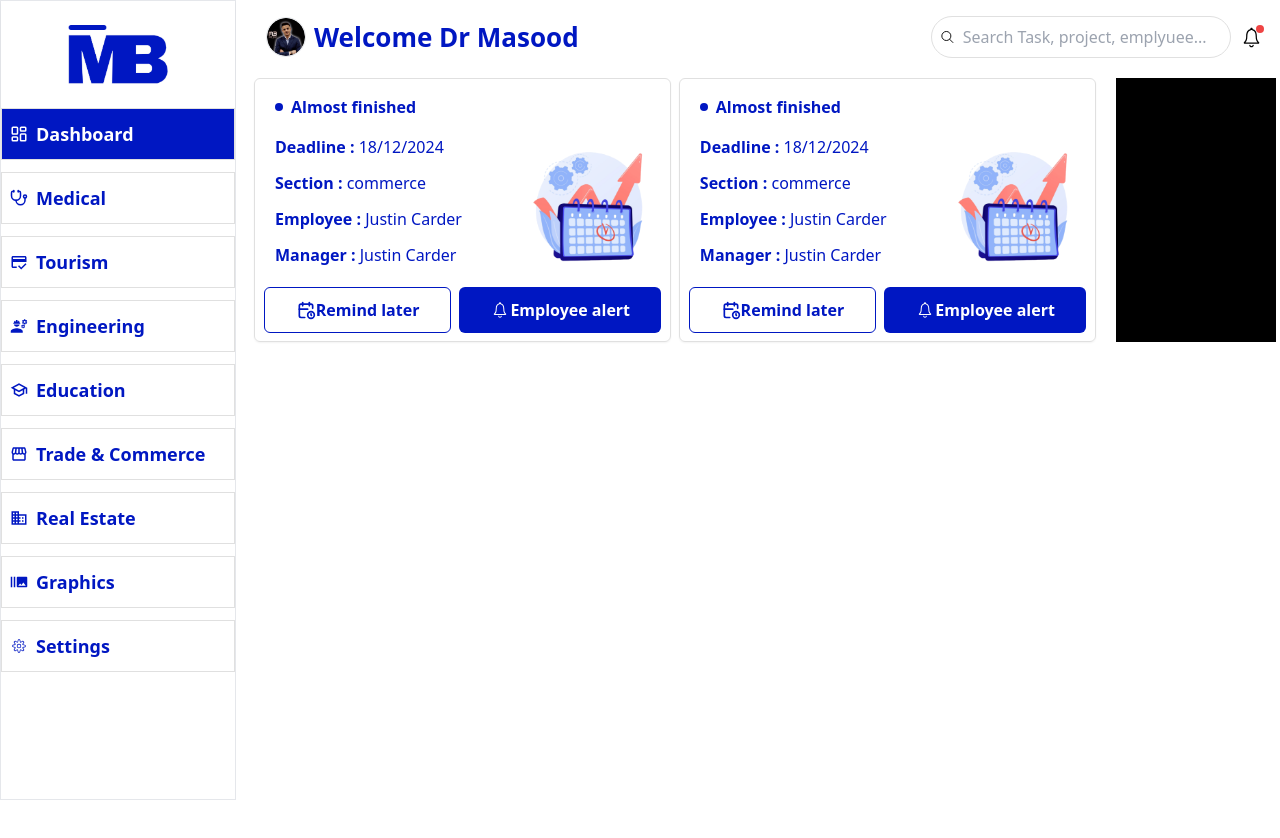
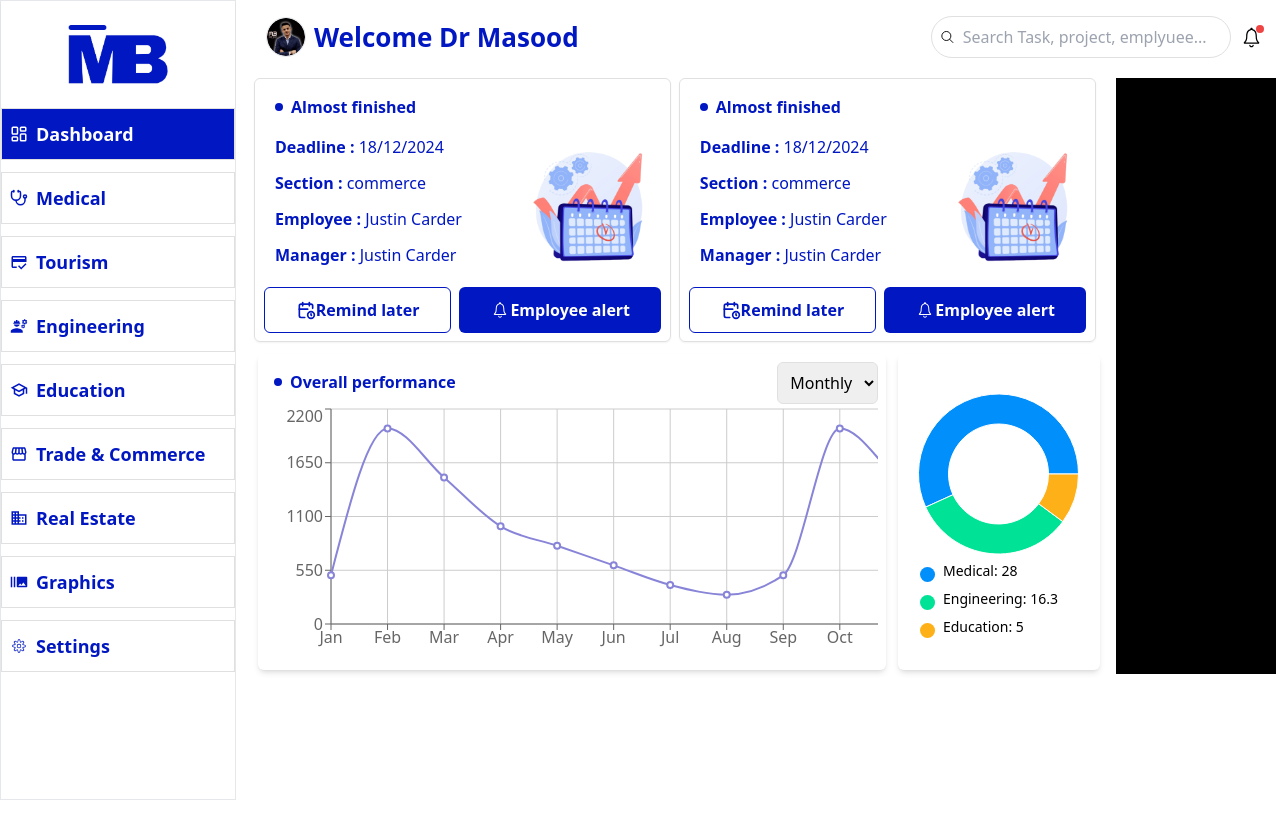
Before and after one commit to montaser77789/MB-WAY, a React (Vite) app: page / in a window 1280 px wide. Shown: the top 838 px of the page. Built offline with nearby package versions, Linux system fonts and the light colour scheme.

Commit message:
add Charts

```diff
--- a/package.json
+++ b/package.json
@@ -15,6 +15,7 @@
     "react-dom": "^18.3.1",
     "react-icons": "^5.3.0",
     "react-router-dom": "^6.28.0",
+    "recharts": "^2.13.3",
     "tailwind-merge": "^2.5.4",
     "tailwind-scrollbar": "^3.1.0"
   },
--- /dev/null
+++ b/src/components/charts/CircleShart.tsx
@@ -0,0 +1,75 @@
+import { PieChart, Pie, Cell, Tooltip, ResponsiveContainer } from "recharts";
+
+const pieData = [
+  { name: "Medical", value: 28, color: "#008FFB" },
+  { name: "Engineering", value: 16.3, color: "#00E396" },
+  { name: "Education", value: 5, color: "#FEB019" },
+];
+
+const MyDonutChart = () => (
+  <div
+    style={{ minWidth: "100%", height: 300, position: "relative", zIndex: 10 }}
+  >
+    <ResponsiveContainer width="100%" height="80%">
+      <PieChart>
+        <Pie
+          data={pieData}
+          dataKey="value"
+          nameKey="name"
+          cx="50%"
+          cy="50%"
+          innerRadius={50}
+          outerRadius={80}
+          labelLine={false}
+          isAnimationActive={true}
+        >
+          {pieData.map((entry, index) => (
+            <Cell key={`cell-${index}`} fill={entry.color} />
+          ))}
+        </Pie>
+        <Tooltip />
+      </PieChart>
+    </ResponsiveContainer>
+    <div
+      style={{
+        position: "absolute",
+        bottom: "10px",
+        left: "50%",
+        transform: "translateX(-50%)",
+        display: "flex",
+        flexDirection: "column",
+        justifyContent: "center",
+      }}
+    >
+      {pieData.map((entry, index) => (
+        <div
+          key={index}
+          style={{ display: "flex", alignItems: "center", marginRight: "20px" }}
+        >
+          <div
+            style={{
+              width: "15px",
+              height: "15px",
+              backgroundColor: entry.color,
+              marginRight: "8px",
+
+              borderRadius: "50%",
+            }}
+          ></div>
+          <span
+            style={{
+              fontSize: "14px",
+              color: "#000",
+              marginBottom: "7px",
+              textWrap: "nowrap",
+            }}
+          >
+            {entry.name}: {entry.value}
+          </span>
+        </div>
+      ))}
+    </div>
+  </div>
+);
+
+export default MyDonutChart;
--- /dev/null
+++ b/src/components/charts/linechart.tsx
@@ -0,0 +1,133 @@
+import React, { useState } from "react";
+import {
+  LineChart,
+  Line,
+  XAxis,
+  YAxis,
+  Tooltip,
+  CartesianGrid,
+  ResponsiveContainer,
+  Area,
+} from "recharts";
+interface DataPoint {
+  name: string;
+  value: number;
+  year: number;
+}
+
+interface AnnualData {
+  [key: number]: {
+    // هنا نضيف توقيع الفهرس لعدد السنوات
+    name: string;
+    value: number;
+  };
+}
+// البيانات الشهرية
+const data = [
+  { name: "Jan", value: 500, year: 2024 },
+  { name: "Feb", value: 2000, year: 2024 },
+  { name: "Mar", value: 1500, year: 2024 },
+  { name: "Apr", value: 1000, year: 2024 },
+  { name: "May", value: 800, year: 2024 },
+  { name: "Jun", value: 600, year: 2024 },
+  { name: "Jul", value: 400, year: 2024 },
+  { name: "Aug", value: 300, year: 2024 },
+  { name: "Sep", value: 500, year: 2024 },
+  { name: "Oct", value: 2000, year: 2024 },
+  { name: "Nov", value: 1500, year: 2024 },
+  { name: "Dec", value: 1000, year: 2024 },
+  // بيانات سنة أخرى (مثال)
+  { name: "Jan", value: 600, year: 2025 },
+  { name: "Feb", value: 2100, year: 2025 },
+  { name: "Mar", value: 1600, year: 2025 },
+  { name: "Apr", value: 1100, year: 2025 },
+  // استكمال البيانات للسنة الثانية
+];
+
+const getAnnualData = (): { name: string; value: number }[] => {
+  const annualData: AnnualData = {};
+
+  data.forEach((item) => {
+    const { year, value } = item;
+    if (!annualData[year]) {
+      annualData[year] = { name: year.toString(), value: 0 };
+    }
+    annualData[year].value += value;
+  });
+
+  return Object.values(annualData);
+};
+
+const MyLineChart = () => {
+  const [sortBy, setSortBy] = useState("monthly");
+  const chartData = sortBy === "monthly" ? data : getAnnualData();
+
+  return (
+    <div
+      style={{ width: "100%", height: 300, overflowX: "auto" }}
+      className="scrollbar-thumb-blue_maincolor sidebar-scrollbar"
+    >
+      <div className="flex  justify-between">
+        <div>
+          <div>
+            <div className="flex items-center gap-2 p-2">
+              <span className="w-2 h-2 bg-blue_maincolor rounded-full"></span>
+              <p className="text-blue_maincolor font-bold">
+                Overall performance
+              </p>
+            </div>
+          </div>
+        </div>
+        <select
+          className="border border-gray_maincolor rounded-md p-2"
+          value={sortBy}
+          onChange={(e) => setSortBy(e.target.value)}
+        >
+          <option value="monthly">Monthly</option>
+          <option value="annual">Annual</option>
+        </select>
+      </div>
+
+      <ResponsiveContainer width="150%" height="85%">
+        <LineChart data={chartData}>
+          <CartesianGrid stroke="#ccc" />
+          <XAxis dataKey="name" />
+          <YAxis />
+          <Tooltip />
+
+          <Area
+            type="monotone"
+            dataKey="value"
+            stroke="#8884d8"
+            fill="rgba(0, 0, 255, 0.3)"
+            strokeWidth={3}
+            filter="url(#blue-shadow)"
+          />
+
+          <Line
+            type="monotone"
+            dataKey="value"
+            stroke="#8884d8"
+            strokeWidth={2}
+          />
+        </LineChart>
+      </ResponsiveContainer>
+
+      <svg width="0" height="0">
+        <defs>
+          <filter id="blue-shadow" x="0" y="0" width="200%" height="200%">
+            <feDropShadow
+              dx="0"
+              dy="4"
+              stdDeviation="6"
+              floodColor="blue"
+              floodOpacity="0.3"
+            />
+          </filter>
+        </defs>
+      </svg>
+    </div>
+  );
+};
+
+export default MyLineChart;
--- a/src/components/layout/Navbar.tsx
+++ b/src/components/layout/Navbar.tsx
@@ -5,7 +5,7 @@ import { LuMessageCircle } from "react-icons/lu"
 
 const Navbar = () => {
     return (
-        <header className="container m-auto p-4">
+        <header className="container m-auto p-4 z-50">
             <div className="flex justify-between items-center">
                 <div className="flex gap-2 items-center">
                     <div >
--- a/src/components/layout/SidePar.tsx
+++ b/src/components/layout/SidePar.tsx
@@ -34,6 +34,8 @@ const SidePar = () => {
         className={`fixed top-0 left-0 h-screen w-fit overflow-y-auto scrollbar scrollbar-thumb-blue_maincolor sidebar-scrollbar transform transition-transform duration-300 ease-in-out ${
           isOpen ? "-translate-x-full" : "translate-x-0"
         }`}
+        style={{ zIndex: 40 }}
+
       >
         <div className="w-[236px] shadow-sm border min-h-screen bg-white  ">
           <div className="flex justify-center py-6 shadow-sm     ">
--- a/src/pages/DashboardMain.tsx
+++ b/src/pages/DashboardMain.tsx
@@ -2,6 +2,8 @@ import { TbCalendarClock } from "react-icons/tb";
 import img from "../../src/assets/rb_2011 1.png";
 import Button from "../components/shared/Button";
 import { IoIosNotificationsOutline } from "react-icons/io";
+import MyLineChart from "../components/charts/linechart";
+import MyDonutChart from "../components/charts/CircleShart";
 
 const DashboardMain = () => {
   return (
@@ -17,16 +19,24 @@ const DashboardMain = () => {
               <div className="flex items-center gap-2 p-2 text-blue_maincolor">
                 <div className="w-full">
                   <p className="font-bold text-[16px] text-nowrap break-words mb-3">
-                      Deadline : <span className="font-medium break-words">18/12/2024</span>
+                    Deadline :{" "}
+                    <span className="font-medium break-words">18/12/2024</span>
                   </p>
                   <p className="font-bold text-[16px] text-nowrap break-words mb-3">
-                      Section : <span className="font-medium break-words">commerce</span>
+                    Section :{" "}
+                    <span className="font-medium break-words">commerce</span>
                   </p>
                   <p className="font-bold text-[16px] text-nowrap break-words mb-3">
-                      Employee : <span className="font-medium break-words">Justin Carder</span>
+                    Employee :{" "}
+                    <span className="font-medium break-words">
+                      Justin Carder
+                    </span>
                   </p>
                   <p className="font-bold text-[16px] text-nowrap break-words mb-3">
-                      Manager : <span className="font-medium break-words">Justin Carder</span>
+                    Manager :{" "}
+                    <span className="font-medium break-words">
+                      Justin Carder
+                    </span>
                   </p>
                 </div>
                 <div className="md:w-[calc(50%-0.5rem)] w-3/4">
@@ -51,16 +61,24 @@ const DashboardMain = () => {
               <div className="flex items-center gap-2 p-2 text-blue_maincolor">
                 <div className="w-full">
                   <p className="font-bold text-[16px] text-nowrap break-words mb-3">
-                      Deadline : <span className="font-medium break-words">18/12/2024</span>
+                    Deadline :{" "}
+                    <span className="font-medium break-words">18/12/2024</span>
                   </p>
                   <p className="font-bold text-[16px] text-nowrap break-words mb-3">
-                      Section : <span className="font-medium break-words">commerce</span>
+                    Section :{" "}
+                    <span className="font-medium break-words">commerce</span>
                   </p>
                   <p className="font-bold text-[16px] text-nowrap break-words mb-3">
-                      Employee : <span className="font-medium break-words">Justin Carder</span>
+                    Employee :{" "}
+                    <span className="font-medium break-words">
+                      Justin Carder
+                    </span>
                   </p>
                   <p className="font-bold text-[16px] text-nowrap break-words mb-3">
-                      Manager : <span className="font-medium break-words">Justin Carder</span>
+                    Manager :{" "}
+                    <span className="font-medium break-words">
+                      Justin Carder
+                    </span>
                   </p>
                 </div>
                 <div className="md:w-[calc(50%-0.5rem)] w-3/4">
@@ -76,8 +94,14 @@ const DashboardMain = () => {
                 </Button>
               </div>
             </div>
-
-
+          </div>
+          <div className="gap-3 md:grid md:grid-cols-12 grid-cols-1 p-1 mt-2">
+            <div className="md:col-span-9 w-full overflow-x-auto scrollbar-thumb-blue_maincolor sidebar-scrollbar  z-10 shadow-md p-2 rounded-md">
+              <MyLineChart />
+            </div>
+            <div className="md:col-span-3 h-full  z-10 shadow-md rounded-md w-full">
+              <MyDonutChart />
+            </div>
           </div>
         </div>
         <div className="col-span-2 bg-black">sdfg</div>
```
Also changed, not shown: 1 other file (tests, documents, lock files or other folders). Lines whose indentation alone changed are shown as unchanged.
